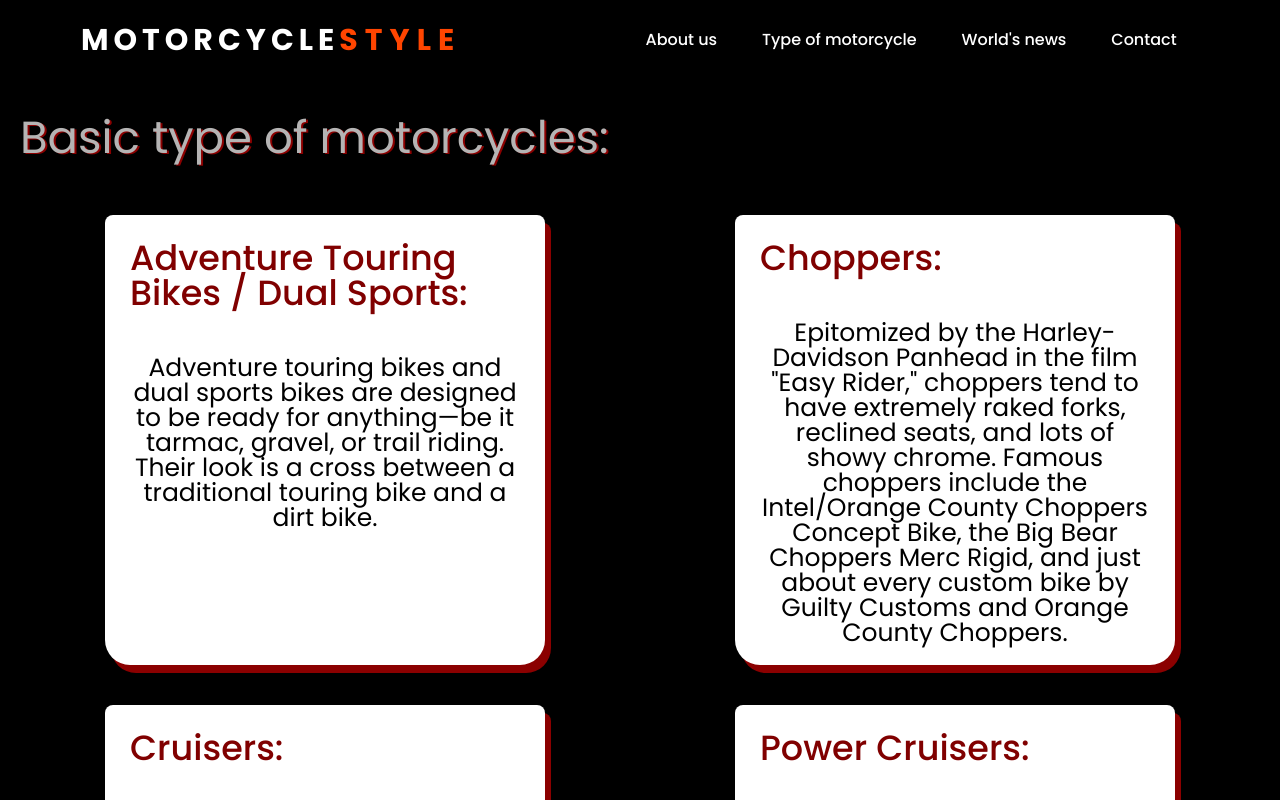
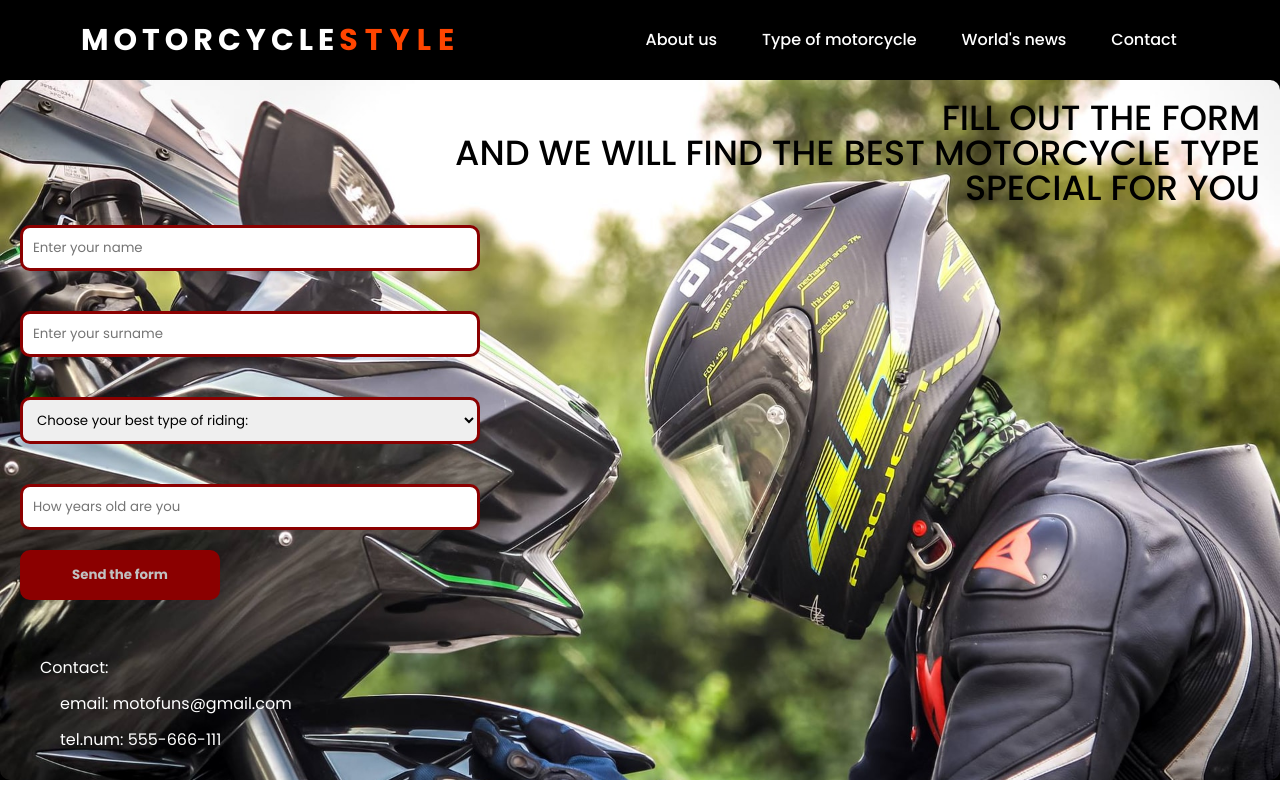
Before and after one commit to Volodymyr-gif/My-new-project, a React (Create React App) app: page / in a window 1280 px wide. Shown: the top 800 px of the page. Built offline with nearby package versions, Linux system fonts and the light colour scheme; what react-animations would draw is missing.

Commit message:
ContactMoto

```diff
--- /dev/null
+++ b/src/layouts/Contact/Contact.js
@@ -0,0 +1,61 @@
+import React from "react";
+import "./_contact.scss";
+
+const Contact = () => {
+    return (
+        <>
+            <header>
+                <nav className="nav-part">
+                    <div className="main-icon">
+                        <a href="#" className="first-nav-word">MOTORCYCLE</a>
+                        <a href="#" className="second-nav-word">STYLE</a>
+                    </div>
+
+                    <ul className="nav-li">
+                        <li><a href="#">About us</a></li>
+                        <li><a href="#">Type of motorcycle</a></li>
+                        <li><a href="#">World's news</a></li>
+                        <li><a href="#">Contact</a></li>
+                    </ul>
+                    <div className="burger">
+                        <div className="line1"></div>
+                        <div className="line2"></div>
+                        <div className="line3"></div>
+                    </div>
+                </nav>
+            </header>
+            <main className="formBack">
+                <div className="background">
+                    <div className="formIntroduce">FILL OUT THE FORM<br/> AND WE WILL FIND THE BEST MOTORCYCLE
+                        TYPE<br/> SPECIAL FOR YOU
+                    </div>
+                    <form className="userData">
+                        <input type="text" placeholder="Enter your name"/>
+                        <input type="text" placeholder="Enter your surname"/>
+                        <select placeholder="Choose which one you prefer better">
+                            <option>Choose your best type of riding:</option>
+                            <option>Wood ride</option>
+                            <option>Ride in the city</option>
+                            <option>Long distance riding</option>
+                            <option>Fast riding</option>
+                            <option>Making some tricks</option>
+                            <option>Off-road driving</option>
+                        </select>
+                        <input type="number" placeholder="How years old are you"/>
+                        <button className="btnForm">Send the form</button>
+                    </form>
+
+                    <aside className="contact">
+                        Contact:
+                        <div>email: motofuns@gmail.com</div>
+                        <div>tel.num: 555-666-111</div>
+
+                    </aside>
+                </div>
+            </main>
+
+        </>
+    );
+}
+
+export default Contact
--- /dev/null
+++ b/src/layouts/Contact/_contact.scss
@@ -0,0 +1,59 @@
+.formBack {
+  display: flex;
+  justify-content: center;
+  align-items: center;
+  background-color: black;
+}
+
+.background {
+  background-image: url("./photo/backgroundPhoto.jpg");
+  background-size: cover;
+  border-radius: 10px;
+  width: 1290px;
+  height: 700px;
+}
+
+.formIntroduce {
+  font-family: Poppins, sans-serif;
+  font-weight: 500;
+  font-size: 35px;
+  color: black;
+  text-align: right;
+  padding-right: 20px;
+  padding-top: 20px;
+}
+
+.userData {
+  display: flex;
+  flex-direction: column;
+  max-width: 500px;
+
+  input, select {
+    padding: 10px;
+    margin: 20px;
+    border-radius: 10px;
+    font-family: Poppins, sans-serif;
+    border: 3px solid darkred;
+  }
+
+  .btnForm {
+    max-width: 200px;
+    height: 50px;
+    border: none;
+    border-radius: 10px;
+    background-color: darkred;
+    color: #c1c1c1;
+    font-family: Poppins, sans-serif;
+    font-weight: 700;
+    margin-left: 20px;
+  }
+}
+.contact{
+  font-family: Poppins, sans-serif;
+  color: white;
+  margin-top: 60px;
+  margin-left: 40px;
+  div {
+    margin: 20px;
+  }
+}
--- a/src/layouts/app/App.js
+++ b/src/layouts/app/App.js
@@ -4,11 +4,12 @@ import ChoosePage from "../ChoosePage/ChoosePage";
 import MotorcyclePage from "../MotorcyclePage/MotorcyclePage";
 import AboutUsInfo from "../AboutUs/AboutUsInfo";
 import WorldsNews from "../WorldsNews/WorldsNews";
-import TypeOfMotorcycle from "../TypeOfMotorcycle/TypeOfMotorcycle"
+import TypeOfMotorcycle from "../TypeOfMotorcycle/TypeOfMotorcycle";
+import Contact from "../Contact/Contact"
 
 function App() {
     return (
-        <TypeOfMotorcycle/>
+        <Contact/>
     );
 }
 
```
Also changed, not shown: src/layouts/Contact/photo/backgroundPhoto.jpg (added).
